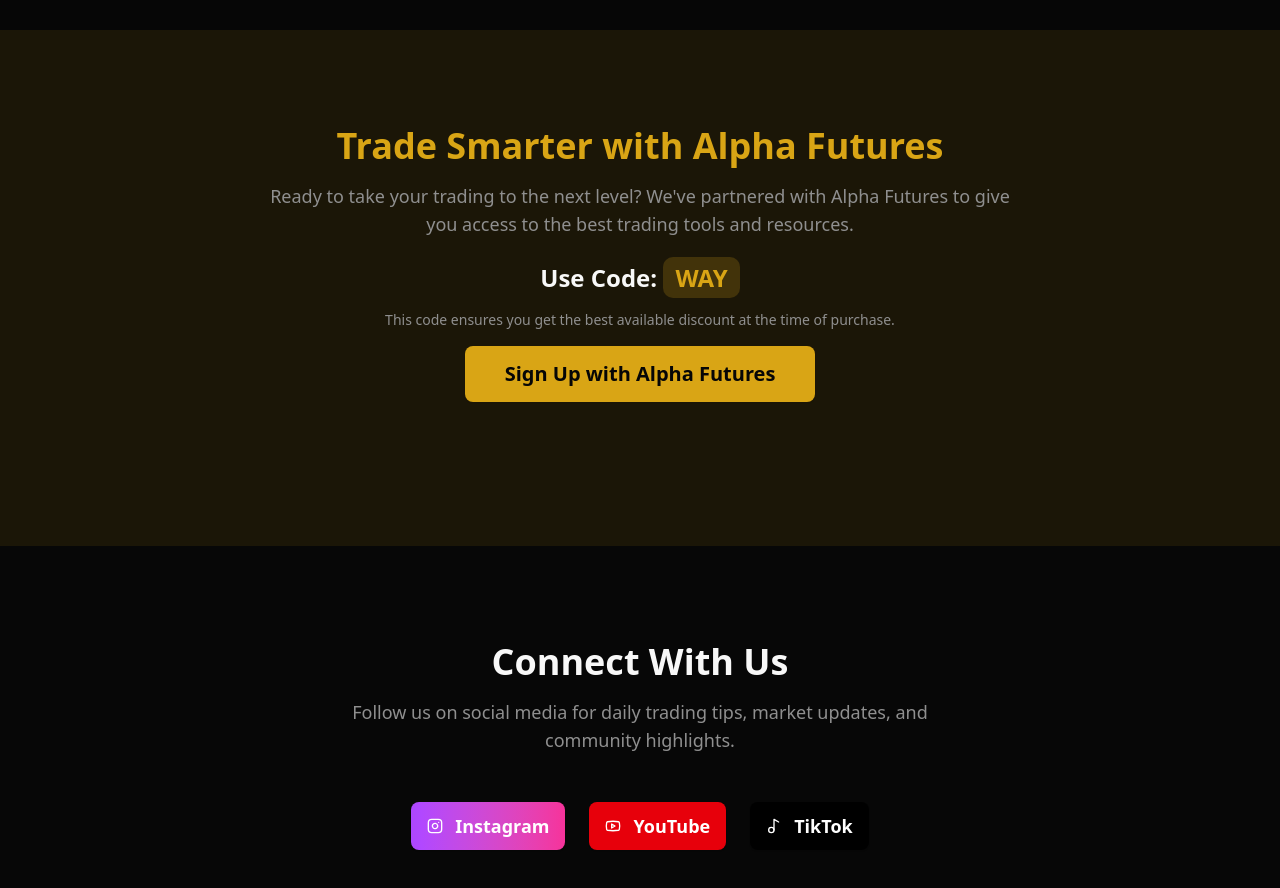
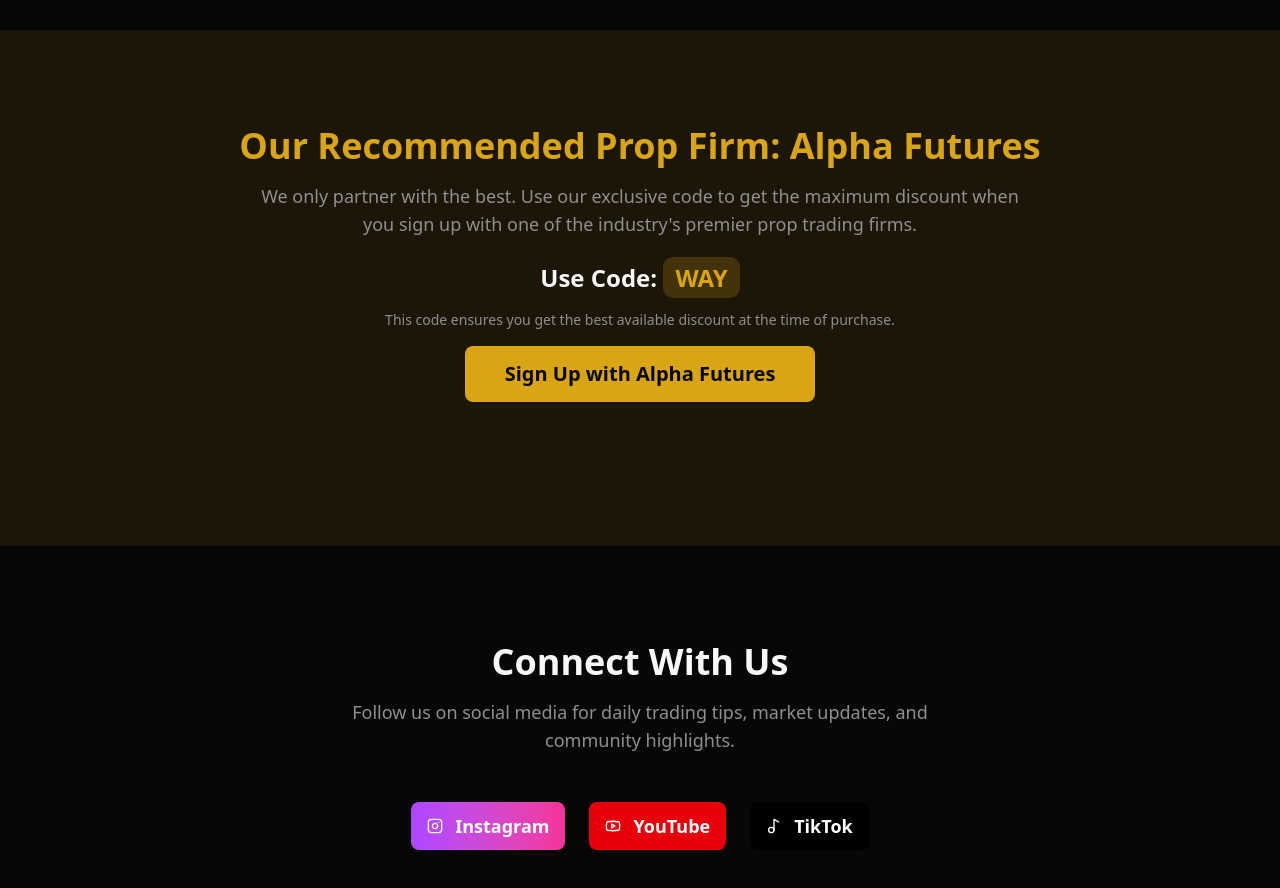
Before and after one commit to waytrades/way-trades, a React (Vite) app: page / in a window 1280 px wide. Shown: the part 3040-3928 px from the top of the page. Built offline with nearby package versions, Linux system fonts and the light colour scheme.

Commit message:
Update App.jsx

```diff
--- a/src/App.jsx
+++ b/src/App.jsx
@@ -315,10 +315,10 @@
         <div className="container mx-auto px-4">
           <div className="text-center mb-12">
             <h2 className="text-3xl md:text-4xl font-bold mb-4 text-primary">
-              Trade Smarter with Alpha Futures
+              Our Recommended Prop Firm: Alpha Futures
             </h2>
             <p className="text-muted-foreground text-lg max-w-3xl mx-auto mb-6">
-              Ready to take your trading to the next level? We've partnered with Alpha Futures to give you access to the best trading tools and resources.
+              We only partner with the best. Use our exclusive code to get the maximum discount when you sign up with one of the industry's premier prop trading firms.
             </p>
             <div className="flex flex-col items-center space-y-4">
               <p className="text-2xl font-bold text-foreground">
```
